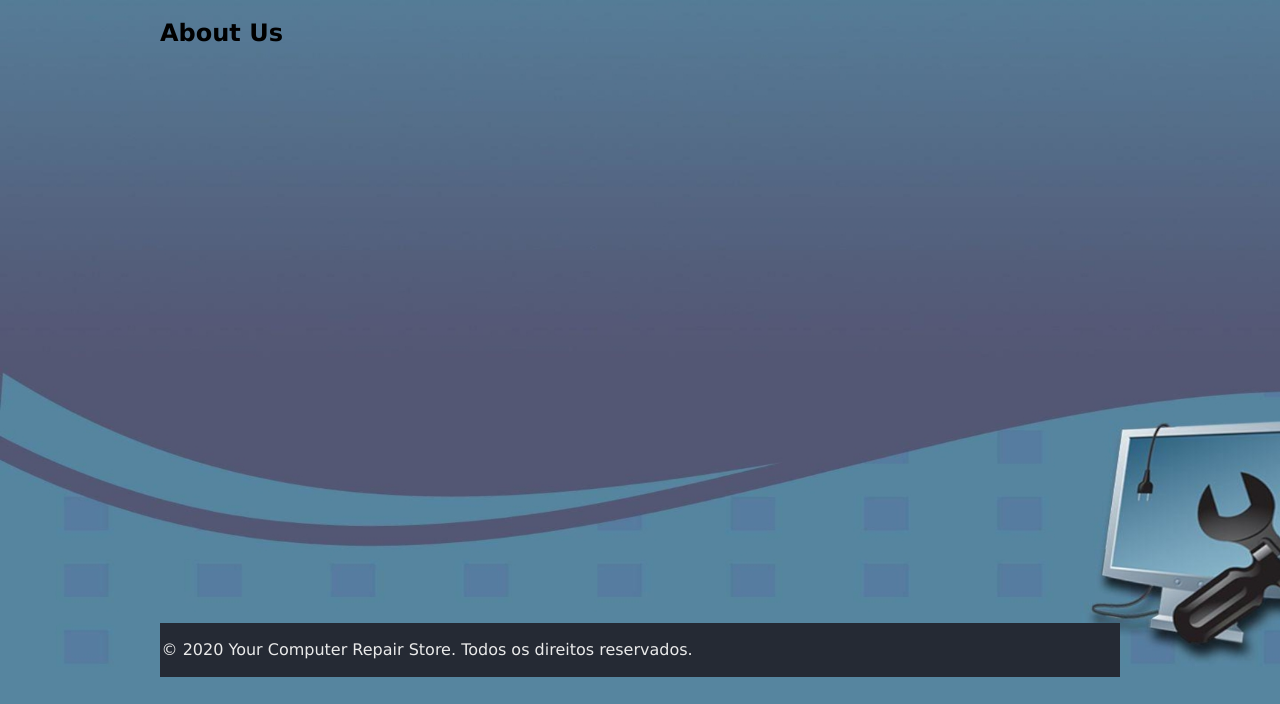
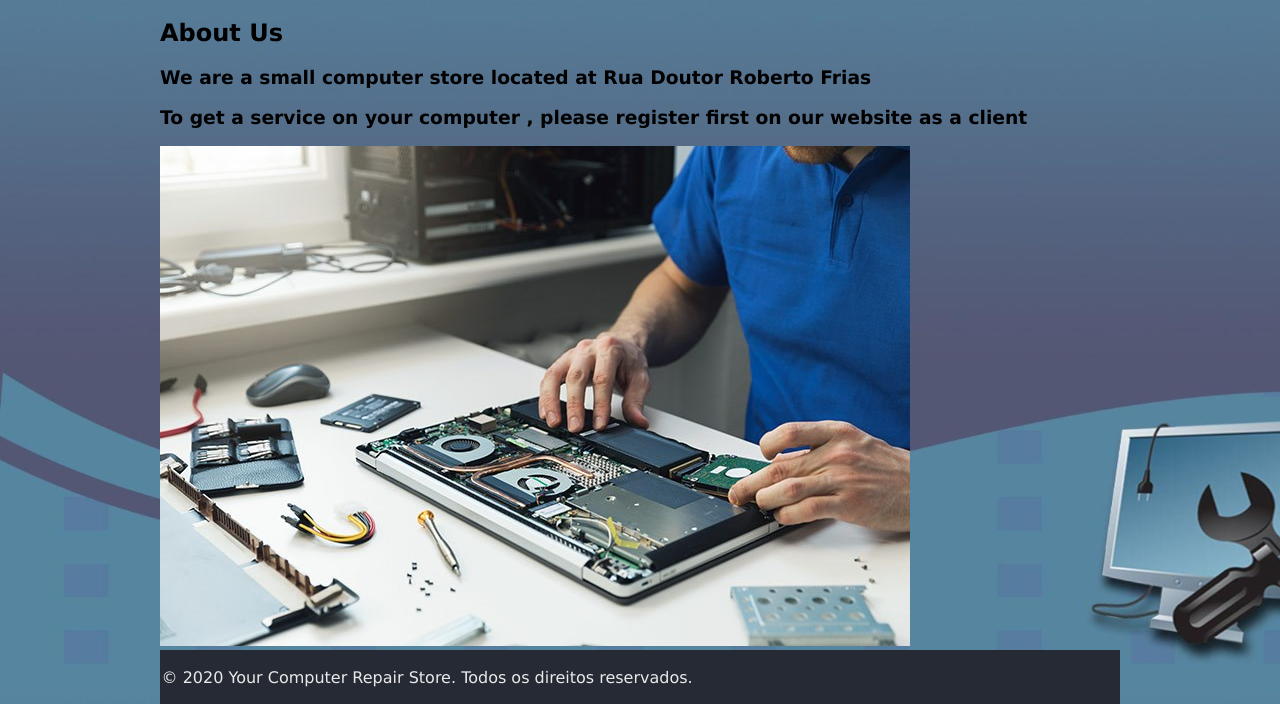
Before and after one commit to fouwy/ComputerStore, a PHP site: page /ComputerStore/ in a window 1280 px wide. Shown: the part 123-827 px from the top of the page. Before the commit the page ends 800 px from the top, so only its background shows below. Run offline with PHP 8.4, Linux system fonts and the light colour scheme.

Commit message:
Added Frontpage photo/text +Readme

```diff
--- a/css/style.css
+++ b/css/style.css
@@ -233,3 +233,9 @@ tr:hover {
 /* .divider {
 	background-color: #08d9d6;
 } */
+
+
+img {
+	max-width: 100%;
+	height: auto;
+  }
--- a/index.php
+++ b/index.php
@@ -7,7 +7,12 @@
 </ul>
 </nav>
 <section class="image">
-    <h2>About Us</h2>
+<h2>About Us</h2>
+    <h3>We are a small computer store located at Rua Doutor Roberto Frias </h3>
+    <h3>  To get a service on your computer , please register first on our website as a client
+    </h3>
+    <img src=img/pc-repair-tech-crew-f.jpg alt="Guy repairing a PC" >
+
 </section>
 <section></section>
 
```
Also changed, not shown: img/pc-repair-tech-crew-f.jpg (added).
